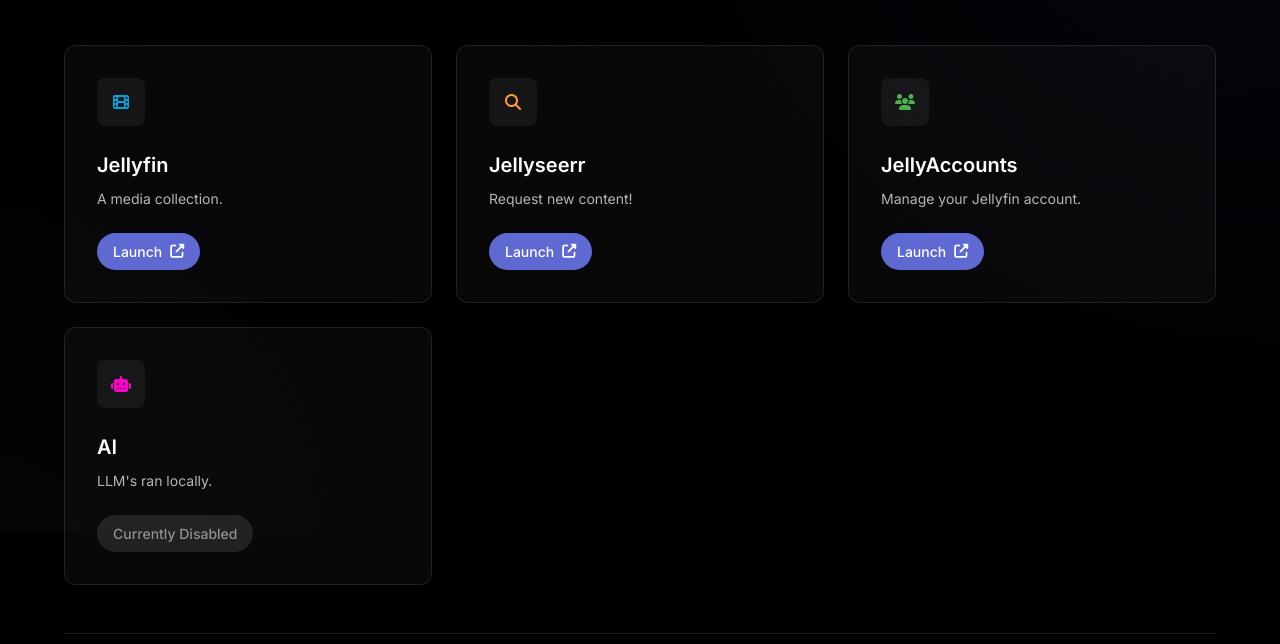
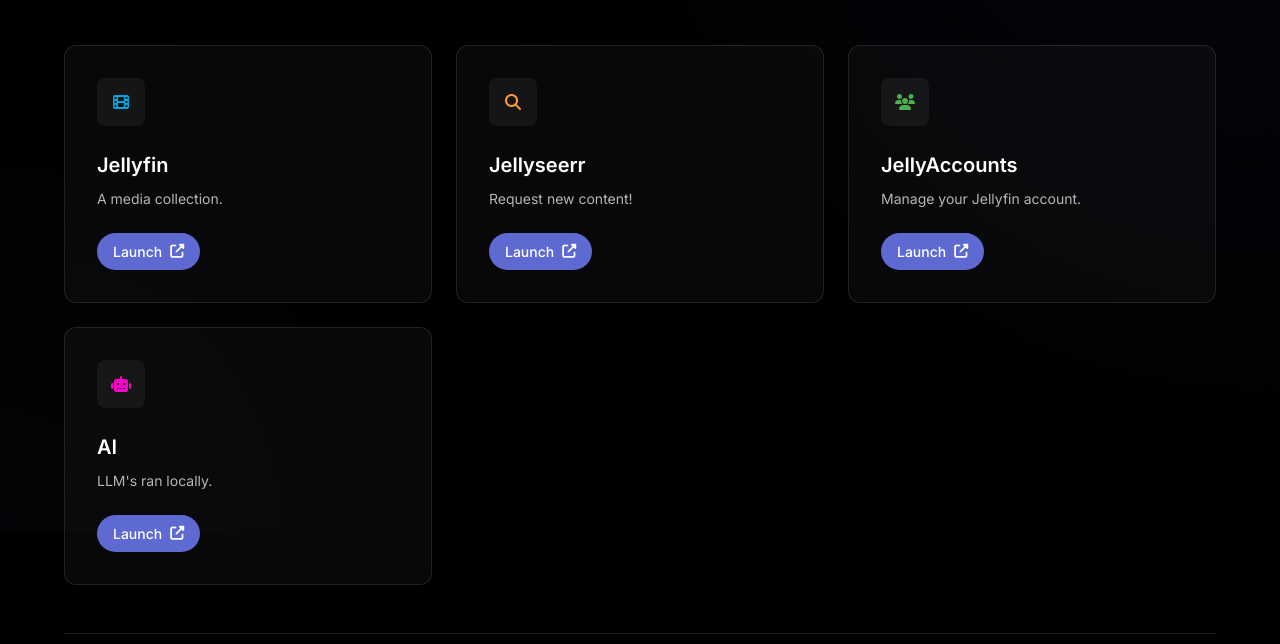
Before and after one commit to sombreserotonin/warminds.net, a plain HTML site: page index.html in a window 1280 px wide. Shown: the part 267-911 px from the top of the page. Drawn offline with Linux system fonts and the light colour scheme.

Commit message:
re-enabled AI
allowed ai again

```diff
--- a/index.html
+++ b/index.html
@@ -89,9 +89,10 @@
                             </div>
                             <h2>AI</h2>
                             <p>LLM's ran locally.</p>
-                            <div class="service-disabled" aria-disabled="true">
-                                <span>Currently Disabled</span>
-                            </div>
+                            <a href="https://ai.warminds.net" class="service-link" target="_blank" aria-label="Launch AI Models">
+                                <span>Launch</span>
+                                <i class="fas fa-external-link-alt" aria-hidden="true"></i>
+                            </a>
                         </div>
                     </article>
                 </div>
```
